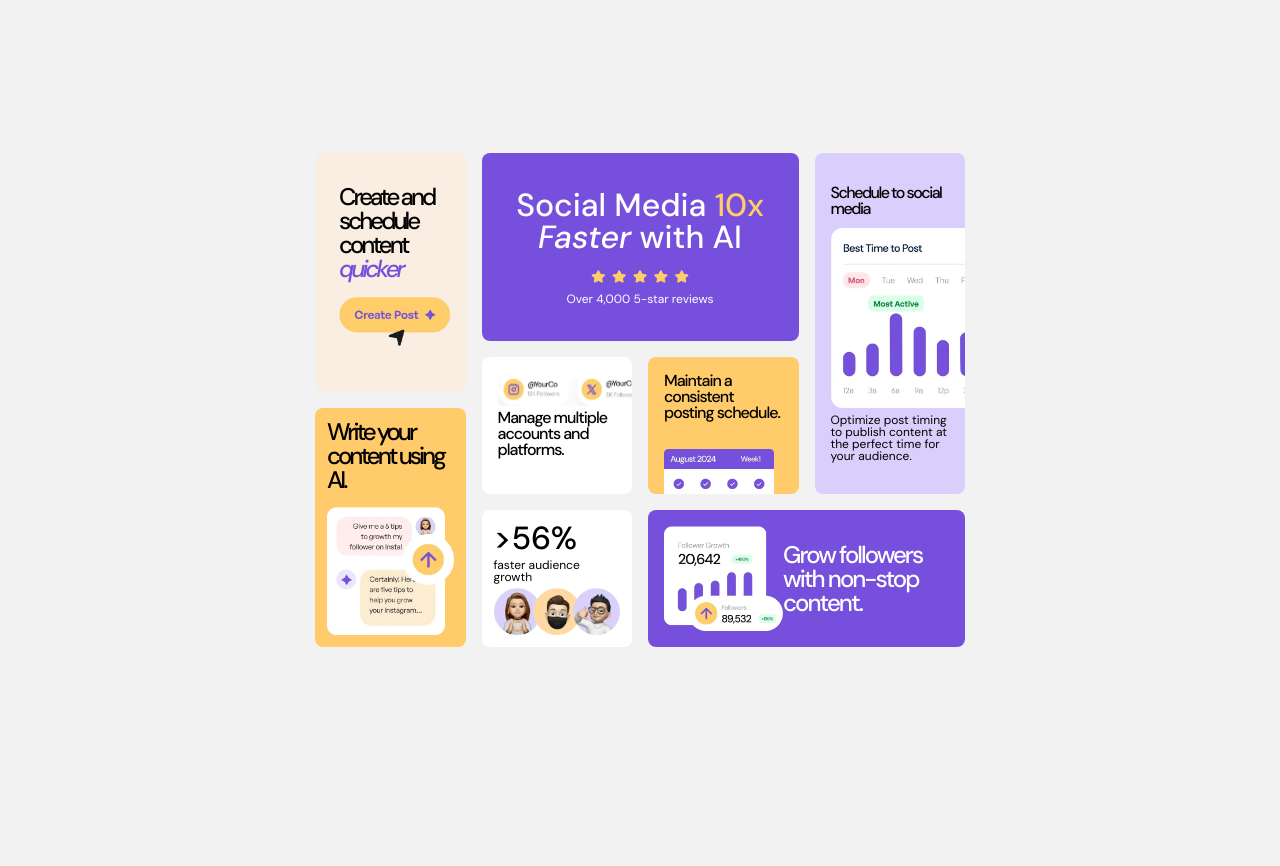
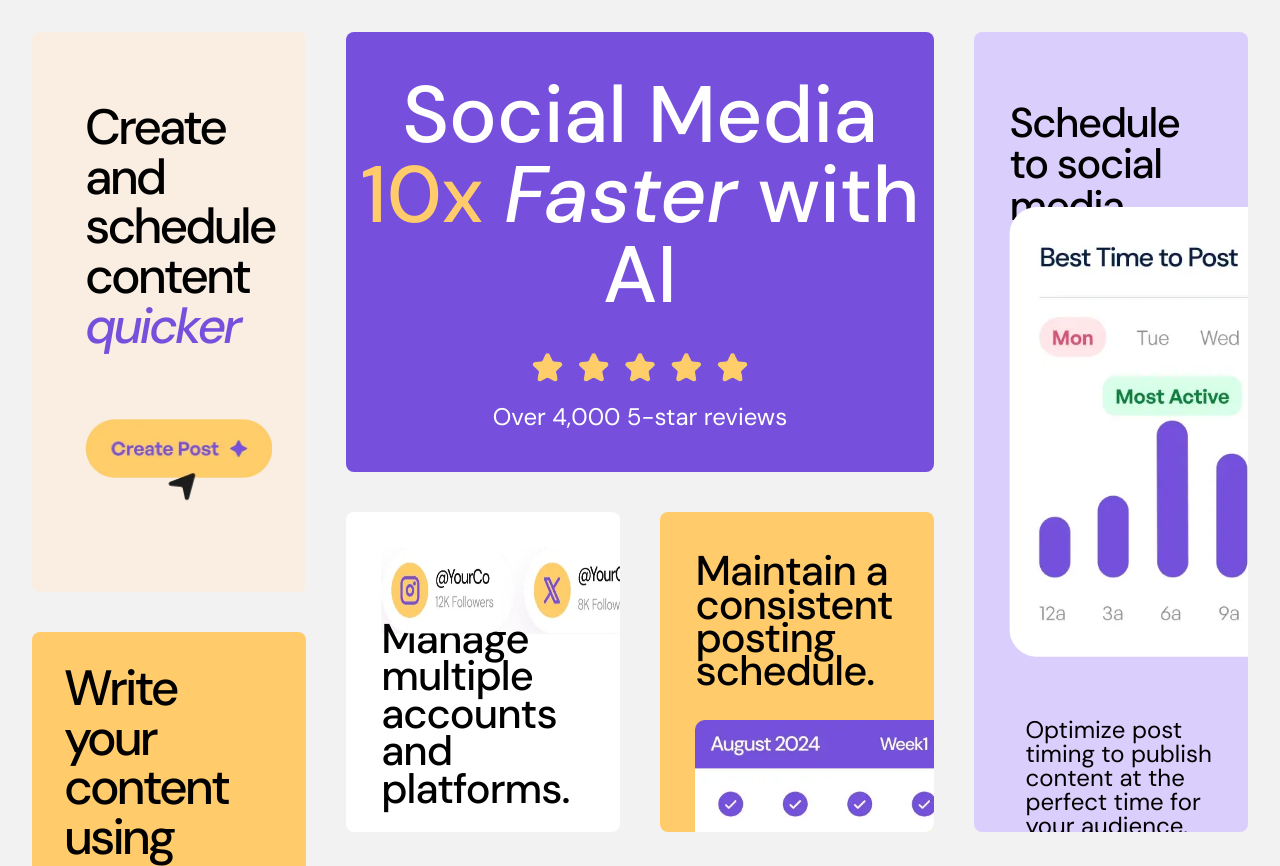
Before and after one commit to YAlkhous/bento-grid, a plain HTML site: page index.html in a window 1280 px wide. Shown: the top 866 px of the page. Before the commit the page ends 800 px from the top, so only its background shows below. Drawn offline with Linux system fonts and the light colour scheme.

Commit message:
changes on the size of the design

```diff
--- a/style.css
+++ b/style.css
@@ -24,39 +24,39 @@ body {
   background-color: #f2f2f2;
   min-height: 100vh;
   font-family: "DM Sans", sans-serif;
-  font-size: 14px;
+  font-size: 18px;
   line-height: 1;
   display: grid;
   place-content: center;
 }
 
 .xlg-text {
-  font-size: 2rem;
+  font-size: 5rem;
   font-weight: 500;
 }
 
 .lg-text {
-  font-size: 1.5rem;
+  font-size: 3.1rem;
   font-weight: 500;
 }
 
 .md-text {
-  font-size: 1rem;
+  font-size: 2.6rem;
   font-weight: 500;
 }
 
 .sm-text {
-  font-size: 0.75rem;
+  font-size: 1.5rem;
   font-weight: 400;
 }
 
 .bento-grid {
-  max-width: 650px;
+  max-width: 1440px;
   margin: 2rem;
   display: grid;
-  gap: 1rem;
+  gap: 2.5rem;
   grid-auto-columns: 1fr;
-  grid-auto-rows: 35px;
+  grid-auto-rows: 80px;
   grid-template-areas:
     "box1 box2 box2 box3"
     "box1 box2 box2 box3"
@@ -102,7 +102,7 @@ body {
 .bento-grid .item:nth-child(1) {
   grid-area: box1;
   letter-spacing: -3px;
-  padding: 2rem 1rem 0 1.5rem;
+  padding: 4.45rem 2.15rem 0 3.32rem;
 }
 
 .bento-grid .item:nth-child(1) em {
@@ -110,7 +110,7 @@ body {
 }
 
 .bento-grid .item:nth-child(1) img {
-  margin-top: 1rem;
+  margin-top: 4.215rem;
 }
 
 .bento-grid .item:nth-child(2) {
@@ -124,9 +124,9 @@ body {
 }
 
 .bento-grid .item:nth-child(2) img {
-  width: 100px;
-  margin-top: 1rem;
-  margin-bottom: 0.5rem;
+  width: 221.5px;
+  margin-top: 2.215rem;
+  margin-bottom: 1.1rem;
 }
 
 .bento-grid .item:nth-child(2) span {
@@ -136,22 +136,26 @@ body {
 .bento-grid .item:nth-child(3) {
   grid-area: box3;
   position: relative;
-  padding: 2rem 0.5rem 2rem 1rem;
+  padding: 4.43rem 2.1rem 4.43rem 2.215rem;
   display: flex;
   flex-direction: column;
   justify-content: space-between;
 }
 .bento-grid .item:nth-child(3) .md-text {
   letter-spacing: -1.5px;
-  margin-bottom: 3rem;
+  margin-bottom: 6.64rem;
 }
 
 .bento-grid .item:nth-child(3) img {
   position: absolute;
-  height: 180px;
-  top: 75px;
+  height: 450px;
+  top: 175px;
   object-fit: cover;
   object-position: left;
+}
+.bento-grid .item:nth-child(3) .sm-text {
+  margin-top: 24rem;
+  margin-left: 1rem;
 }
 
 .bento-grid .item:nth-child(4) {
@@ -159,53 +163,60 @@ body {
   display: flex;
   flex-direction: column;
   justify-content: space-between;
-  padding: 0.75rem;
+  padding: 2rem;
 }
 .bento-grid .item:nth-child(4) p {
   letter-spacing: -3px;
+  padding: 0 3rem 0rem 0;
 }
-.bento-grid .item:nth-child(4) img {
-}
+
 .bento-grid .item:nth-child(5) {
   grid-area: box5;
   position: relative;
-  padding: 1rem;
+  padding: 3rem 3rem 1.5rem 2.2rem;
   display: flex;
   flex-direction: column;
-  justify-content: center;
+  justify-content: end;
 }
 .bento-grid .item:nth-child(5) img {
   position: absolute;
-  height: 33px;
-  top: 1rem;
+  height: 87px;
+  top: 2.215rem;
 }
 .bento-grid .item:nth-child(5) .md-text {
-  margin-top: 1rem;
+  margin-top: 2.215rem;
   letter-spacing: -1px;
+  line-height: 0.9;
 }
 .bento-grid .item:nth-child(6) {
   grid-area: box6;
   display: flex;
   flex-direction: column;
-  padding: 1rem;
+  padding: 2.215rem;
   position: relative;
 }
 .bento-grid .item:nth-child(6) img {
   position: absolute;
-  top: 5rem;
-  margin-top: 0.75rem;
-  width: 110px;
+  top: 12rem;
+  margin-top: 1rem;
+  width: 265px;
 }
 
 .bento-grid .item:nth-child(6) .md-text {
   letter-spacing: -1px;
+  margin-top: 0.5rem;
+  line-height: 0.8;
 }
 .bento-grid .item:nth-child(7) {
   grid-area: box7;
   display: flex;
   flex-direction: column;
-  padding: 0.75rem;
+  padding: 2rem;
   justify-content: space-between;
+}
+.bento-grid .item:nth-child(7) img {
+  width: 85%;
+  align-self: center;
 }
 
 .bento-grid .item:nth-child(8) {
@@ -213,13 +224,14 @@ body {
   display: flex;
 
   align-content: center;
-  padding: 1rem;
+  padding: 1.8rem;
 }
 .bento-grid .item:nth-child(8) img {
   top: 1rem;
   left: 1rem;
 }
 .bento-grid .item:nth-child(8) .lg-text {
-  letter-spacing: -2px;
+  letter-spacing: -0.5px;
   align-self: center;
+  margin-left: 1rem;
 }
```
